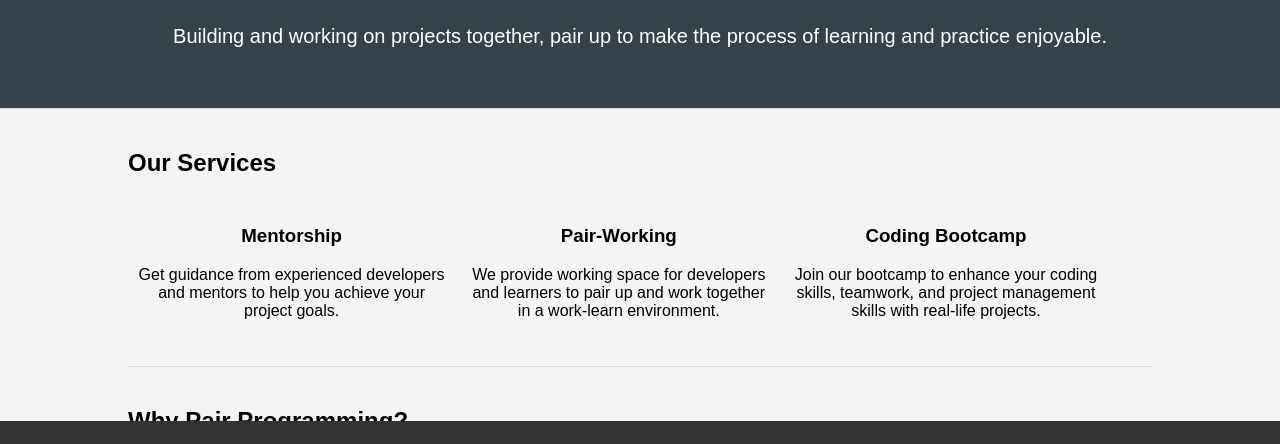
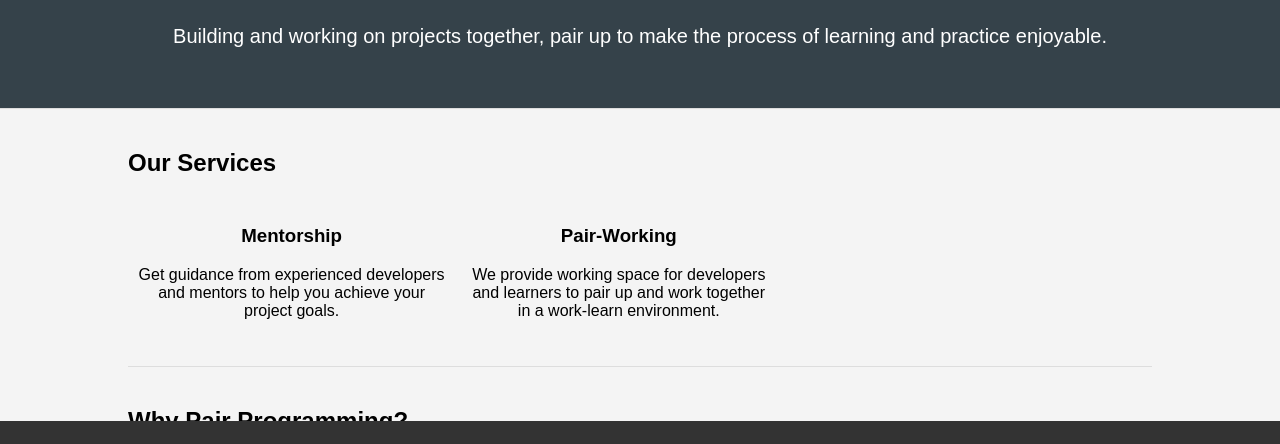
Before and after one commit to laseryuan/letspair, a website: page app/src/index.html in a window 1280 px wide. Shown: the part 309-753 px from the top of the page. Drawn offline with Linux system fonts and the light colour scheme.

Commit message:
Remove bootcamp

```diff
--- a/app/src/index.html
+++ b/app/src/index.html
@@ -167,10 +167,6 @@ Please add this feature:
             <h3>Pair-Working</h3>
             <p>We provide working space for developers and learners to pair up and work together in a work-learn environment.</p>
         </div>
-        <div class="box">
-            <h3>Coding Bootcamp</h3>
-            <p>Join our bootcamp to enhance your coding skills, teamwork, and project management skills with real-life projects.</p>
-        </div>
     </section>
 
     <section class="container">
```
